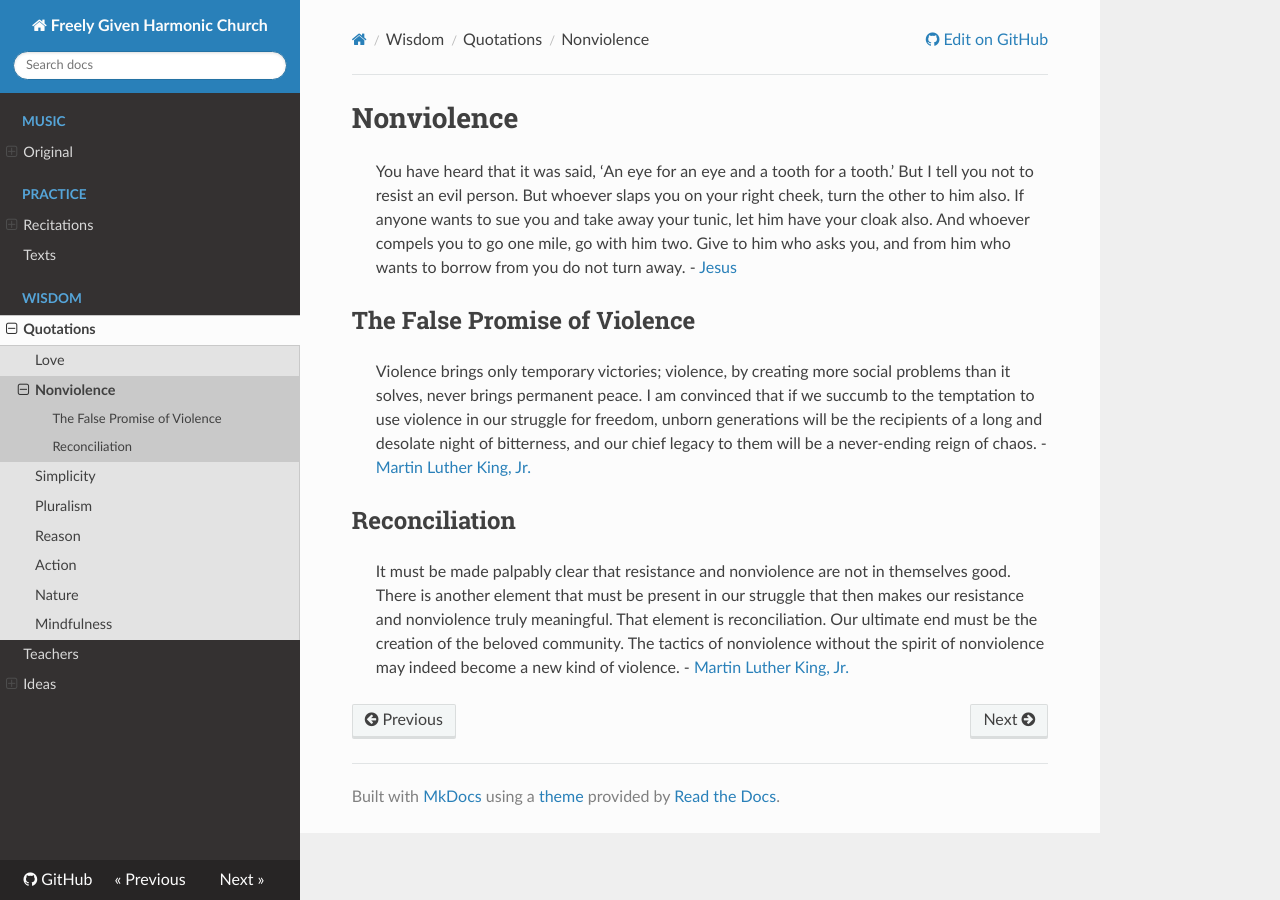
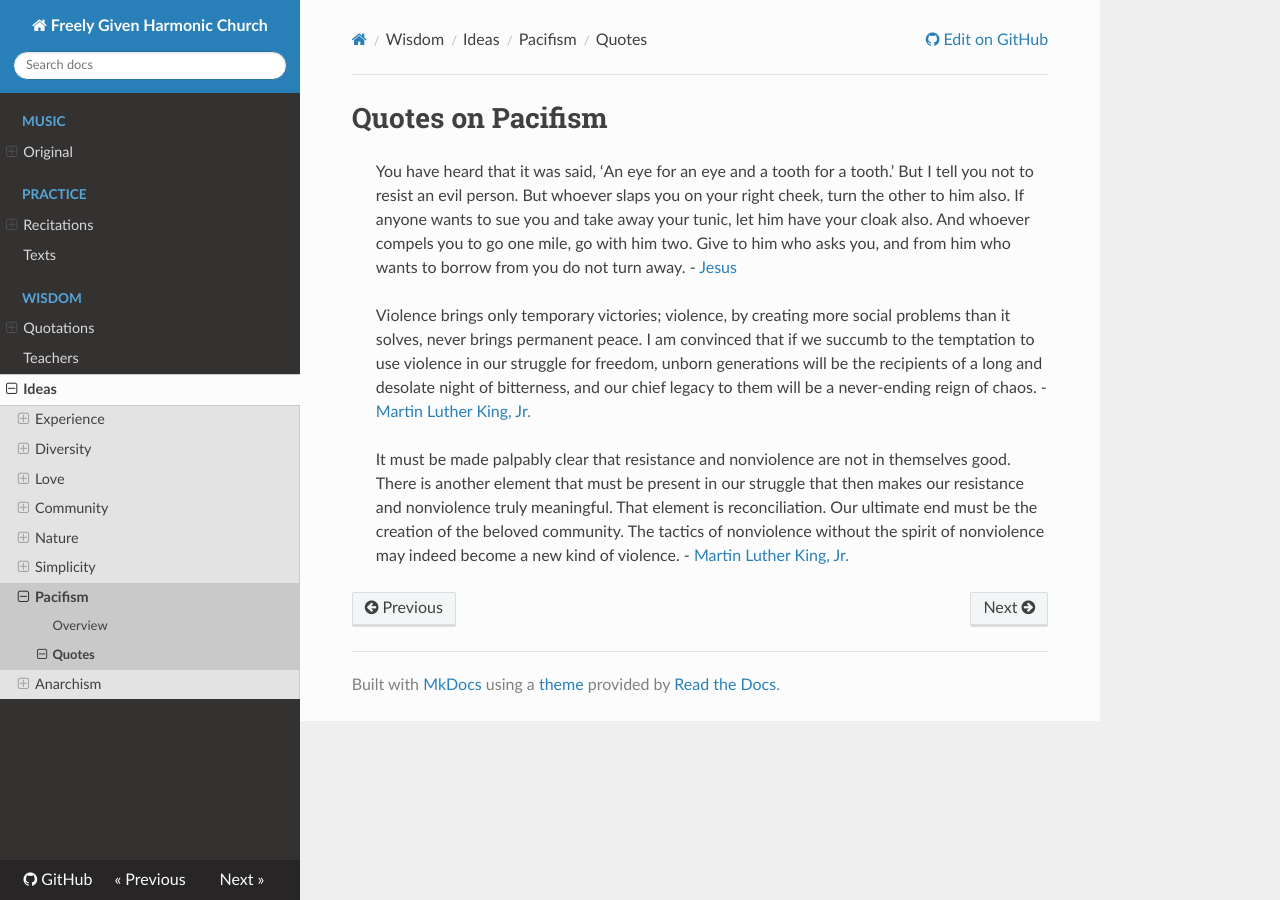
Before and after one commit to FreelyGivenHarmonicChurch/FreelyGivenHarmonicChurch.github.io, an MkDocs documentation site: the page built from docs/wisdom/ideas/pacifism/quotes.md, in a window 1280 px wide. Built offline with MkDocs 1.6.1, drawn with Linux system fonts in a browser that asks for light colours; nearby versions of some CDN libraries.

Commit message:
Rearrange quotes

```diff
--- a/docs/wisdom/quotations/mindfulness.md
+++ b/docs/wisdom/ideas/experience/quotes.md
@@ -1,3 +1,3 @@
-# Mindfulness
+# Quotes on Experience
 
 > The mind is everything. What you think you become. - Buddha
--- a/docs/wisdom/quotations/nonviolence.md
+++ b/docs/wisdom/ideas/pacifism/quotes.md
@@ -1,11 +1,7 @@
-# Nonviolence
+# Quotes on Pacifism
 
 > You have heard that it was said, ‘An eye for an eye and a tooth for a tooth.’ But I tell you not to resist an evil person. But whoever slaps you on your right cheek, turn the other to him also. If anyone wants to sue you and take away your tunic, let him have your cloak also. And whoever compels you to go one mile, go with him two. Give to him who asks you, and from him who wants to borrow from you do not turn away. - [Jesus](https://biblehub.com/matthew/5-38.htm)
 
-## The False Promise of Violence
-
 > Violence brings only temporary victories; violence, by creating more social problems than it solves, never brings permanent peace. I am convinced that if we succumb to the temptation to use violence in our struggle for freedom, unborn generations will be the recipients of a long and desolate night of bitterness, and our chief legacy to them will be a never-ending reign of chaos. - [Martin Luther King, Jr.](https://bookquoters.com/book/strength-to-love)
 
-## Reconciliation
-
 > It must be made palpably clear that resistance and nonviolence are not in themselves good. There is another element that must be present in our struggle that then makes our resistance and nonviolence truly meaningful. That element is reconciliation. Our ultimate end must be the creation of the beloved community. The tactics of nonviolence without the spirit of nonviolence may indeed become a new kind of violence. - [Martin Luther King, Jr.](https://kinginstitute.stanford.edu/king-papers/documents/statement-press-beginning-youth-leadership-conference)
--- a/mkdocs.yml
+++ b/mkdocs.yml
@@ -22,38 +22,39 @@ nav:
         - Texts: 'practice/texts.md'
     - Wisdom:
         - Quotations:
-            - Love: 'wisdom/quotations/love.md'
-            - Nonviolence: 'wisdom/quotations/nonviolence.md'
-            - Simplicity: 'wisdom/quotations/simplicity.md'
-            - Pluralism: 'wisdom/quotations/pluralism.md'
             - Reason: 'wisdom/quotations/reason.md'
             - Action: 'wisdom/quotations/action.md'
-            - Nature: 'wisdom/quotations/nature.md'
-            - Mindfulness: 'wisdom/quotations/mindfulness.md'
         - Teachers: 'wisdom/teachers/teachers.md'
         - Ideas:
             - Experience:
                 - Religious Experience: 'wisdom/ideas/experience/religious_experience.md'
                 - Mysticism: 'wisdom/ideas/experience/mysticism.md'
+                - Mindfulness: 'wisdom/ideas/experience/mindfulness.md'
+                - Quotes: 'wisdom/ideas/experience/quotes.md'
             - Diversity:
-            #     - Overview: 'test'
                 - Pluralism: 'wisdom/ideas/diversity/pluralism.md'
                 - Perennialism: 'wisdom/ideas/diversity/perennialism.md'
                 - Double Belonging: 'wisdom/ideas/diversity/double_belonging.md'
+                - Quotes: 'wisdom/ideas/diversity/quotes.md'
             #     - Interreligious(sic?) Dialogue: ''
+            - Love:
+                - Quotes: 'wisdom/ideas/love/quotes.md'
+            - Community:
+                - Quotes: 'wisdom/ideas/community/quotes.md'
+            - Nature:
+                - Environmentalism: 'wisdom/ideas/nature/environmentalism.md'
+                - Deep Ecology: 'wisdom/ideas/nature/deep_ecology.md'
+                - Quotes: 'wisdom/ideas/nature/quotes.md'
+            - Simplicity:
+                - Quotes: 'wisdom/ideas/simplicity/quotes.md'
+                # - Gift Economy/Economy of Abundance
             - Pacifism:
                 - Overview: 'wisdom/ideas/pacifism/overview.md'
+                - Quotes: 'wisdom/ideas/pacifism/quotes.md'
             - Anarchism:
                 - Overview: 'wisdom/ideas/anarchism/overview.md'
                 - Anarcho-pacifism: 'wisdom/ideas/anarchism/anarcho-pacifism.md'
                 - Christian Anarchism: 'wisdom/ideas/anarchism/christian_anarchism.md'
-            # - Gift Economy/Economy of Abundance
-            # - Love
-            # - Community
-            - Environmentalism:
-                - Overview: 'wisdom/ideas/environmentalism/overview.md'
-                - Deep Ecology: 'wisdom/ideas/environmentalism/deep_ecology.md'
-
 
 theme:
   name: readthedocs
```
Also changed, not shown: docs/wisdom/ideas/community/quotes.md (added, +5 -0 lines), docs/wisdom/ideas/diversity/quotes.md (renamed from docs/wisdom/quotations/pluralism.md, +1 -3 lines), docs/wisdom/ideas/experience/mindfulness.md (added, +1 -0 lines), docs/wisdom/ideas/love/quotes.md (added, +27 -0 lines), docs/wisdom/ideas/nature/quotes.md (renamed from docs/wisdom/quotations/nature.md, +1 -1 lines), docs/wisdom/ideas/simplicity/quotes.md (renamed from docs/wisdom/quotations/simplicity.md, +1 -1 lines), docs/wisdom/quotations/love.md (deleted, +0 -50 lines), docs/wisdom/ideas/nature/deep_ecology.md (renamed from docs/wisdom/ideas/environmentalism/deep_ecology.md), docs/wisdom/ideas/nature/environmentalism.md (renamed from docs/wisdom/ideas/environmentalism/overview.md).
